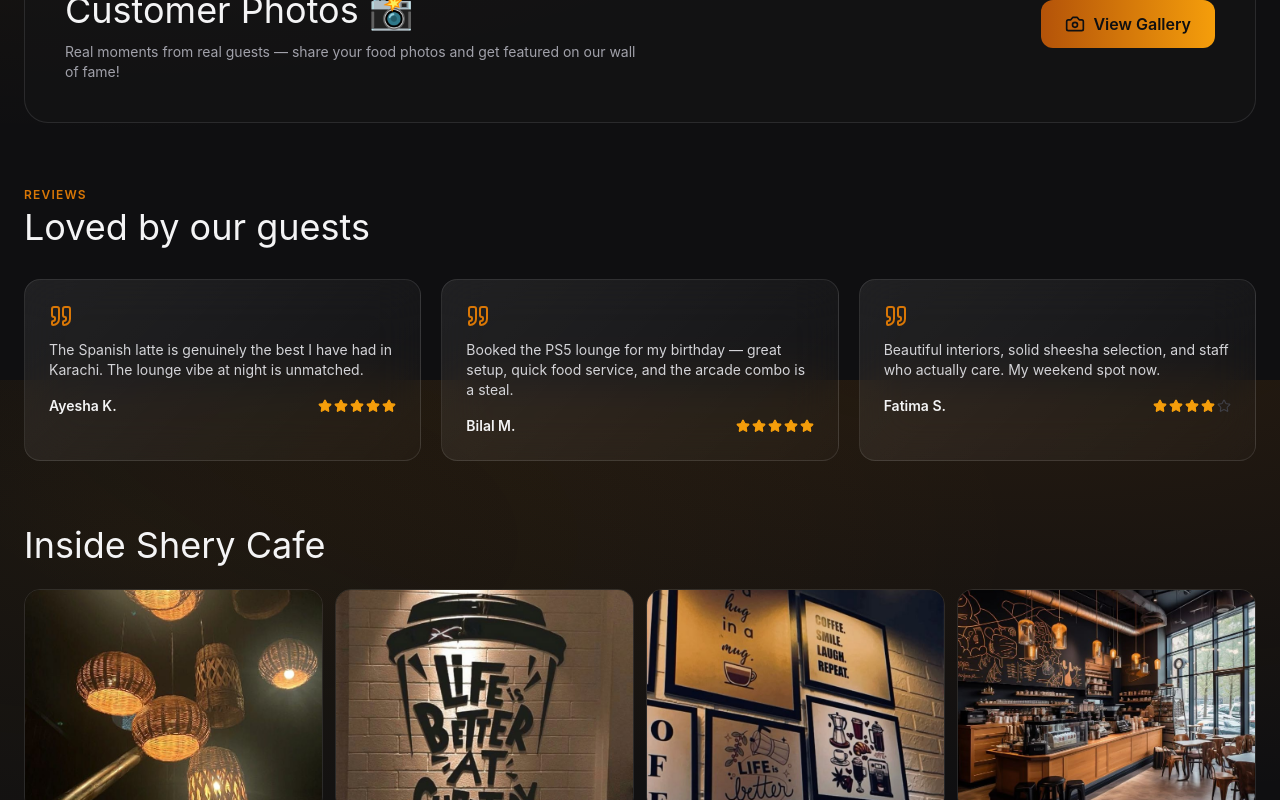
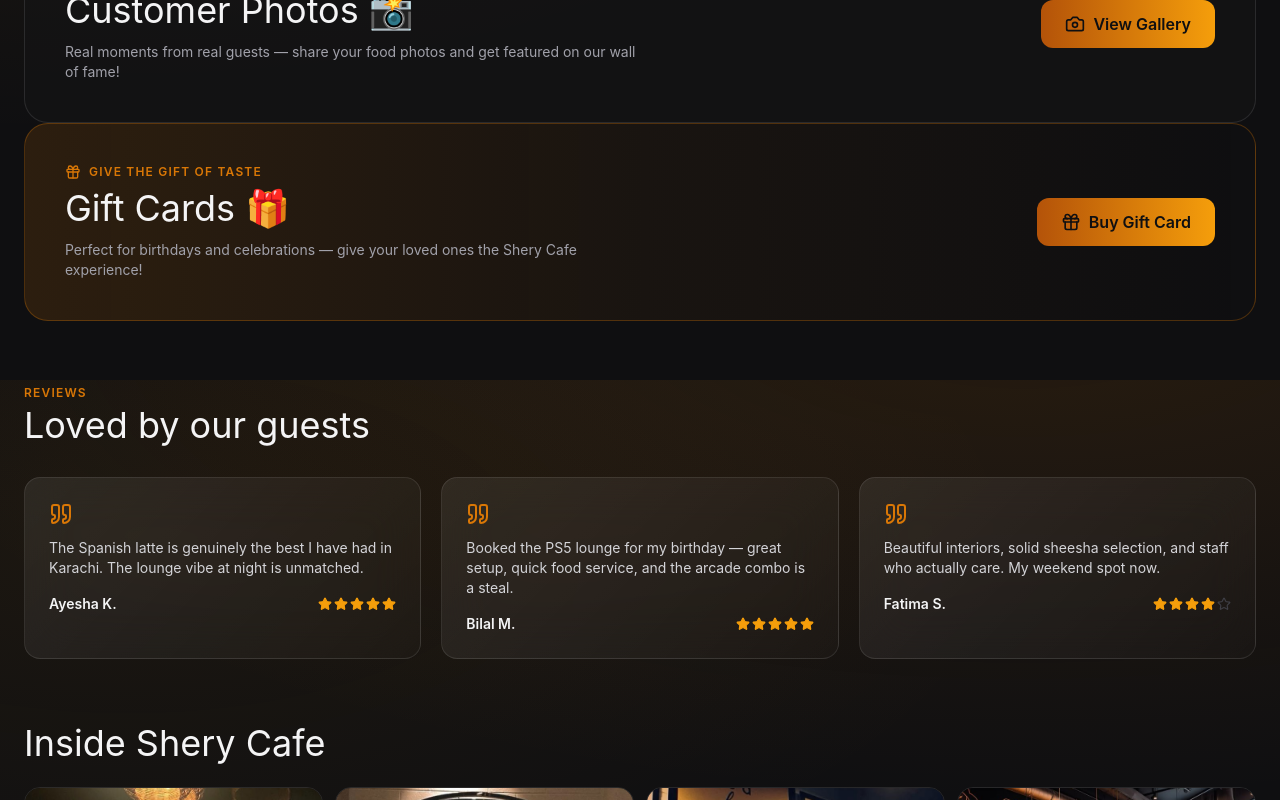
Before and after one commit to sheharyarshahid009-maker/shery-cafe-, a Next.js app: page / in a window 1280 px wide. Shown: the part 2020-2820 px from the top of the page. Built offline with nearby package versions, Linux system fonts and the light colour scheme; no server answers; the database is empty.

Commit message:
final homepage with gift cards

```diff
--- a/src/app/page.tsx
+++ b/src/app/page.tsx
@@ -6,7 +6,7 @@
 import {
   Coffee, Gamepad2, MapPin, Phone, Quote, ShoppingBag, Star,
   CalendarCheck, Facebook, Instagram, Twitter, Award, Clock,
-  PartyPopper, Camera, QrCode,
+  PartyPopper, Camera, QrCode, Gift,
 } from "lucide-react";
 import Hero from "@/components/Hero";
 import { useEffect, useState } from "react";
@@ -18,9 +18,7 @@
   { name: "Bilal M.", text: "Booked the PS5 lounge for my birthday — great setup, quick food service, and the arcade combo is a steal.", rating: 5 },
   { name: "Fatima S.", text: "Beautiful interiors, solid sheesha selection, and staff who actually care. My weekend spot now.", rating: 4 },
 ];
-
 const GALLERY = ["/cafe1.jpg", "/cafe2.jpg", "/cafe3.jpg", "/cafe4.jpg"];
-
 const GAMING = [
   { label: "PS5", desc: "Latest titles on 4K setup", id: "photo-1606813907291-d86efa9b94db" },
   { label: "VR", desc: "Immersive virtual reality", id: "photo-1622979135225-d2ba269cf1ac" },
@@ -36,12 +34,9 @@
       setFeatured(items.filter((i) => i.tags.includes("Bestseller") || i.tags.includes("Chef Special")).slice(0, 4));
     }).catch(() => {});
   }, []);
-
   return (
     <div>
       <Hero />
-
-      {/* Featured */}
       <section className="mx-auto max-w-7xl px-4 py-16 sm:px-6">
         <div className="mb-8 flex items-end justify-between">
           <div>
@@ -53,11 +48,7 @@
         <div className="auto-grid">
           {featured.map((item, i) => (
             <motion.div key={item.id} initial={{ opacity: 0, y: 20 }} whileInView={{ opacity: 1, y: 0 }} viewport={{ once: true }} transition={{ duration: 0.4, delay: i * 0.08 }} className="glass overflow-hidden">
-              {item.imageUrl && (
-                <div className="relative h-40">
-                  <Image src={item.imageUrl} alt={item.title} fill className="object-cover" sizes="25vw" />
-                </div>
-              )}
+              {item.imageUrl && (<div className="relative h-40"><Image src={item.imageUrl} alt={item.title} fill className="object-cover" sizes="25vw" /></div>)}
               <div className="p-4">
                 <p className="font-semibold text-zinc-50">{item.title}</p>
                 <div className="mt-2 flex items-center justify-between">
@@ -69,8 +60,6 @@
           ))}
         </div>
       </section>
-
-      {/* Play area teaser */}
       <section className="border-y border-white/10 bg-ink-900/60">
         <div className="mx-auto max-w-7xl px-4 py-16 sm:px-6">
           <motion.div initial={{ opacity: 0, y: 16 }} whileInView={{ opacity: 1, y: 0 }} viewport={{ once: true }} transition={{ duration: 0.5 }} className="text-center">
@@ -87,17 +76,12 @@
               <motion.div key={g.label} initial={{ opacity: 0, y: 16 }} whileInView={{ opacity: 1, y: 0 }} viewport={{ once: true }} transition={{ duration: 0.4, delay: i * 0.08 }} className="group relative h-52 overflow-hidden rounded-2xl border border-white/10 md:h-64">
                 <Image src={g.id.startsWith("/") ? g.id : `https://images.unsplash.com/${g.id}?auto=format&fit=crop&w=600&q=80`} alt={g.label} fill className="object-cover transition-transform duration-500 group-hover:scale-105" sizes="25vw" />
                 <div className="absolute inset-0 bg-gradient-to-t from-black/80 via-black/20 to-transparent" />
-                <div className="absolute bottom-0 left-0 right-0 p-4">
-                  <p className="text-lg font-bold text-white">{g.label}</p>
-                  <p className="text-sm text-zinc-300">{g.desc}</p>
-                </div>
+                <div className="absolute bottom-0 left-0 right-0 p-4"><p className="text-lg font-bold text-white">{g.label}</p><p className="text-sm text-zinc-300">{g.desc}</p></div>
               </motion.div>
             ))}
           </div>
         </div>
       </section>
-
-      {/* Party banner */}
       <section className="mx-auto max-w-7xl px-4 sm:px-6">
         <motion.div initial={{ opacity: 0, y: 20 }} whileInView={{ opacity: 1, y: 0 }} viewport={{ once: true }} transition={{ duration: 0.5 }} className="relative overflow-hidden rounded-3xl border border-gold-500/30 bg-gradient-to-r from-gold-500/15 via-gold-500/5 to-transparent p-8 sm:p-12">
           <div className="pointer-events-none absolute -top-20 -right-20 h-56 w-56 rounded-full bg-gold-500/20 blur-3xl" />
@@ -111,8 +95,6 @@
           </div>
         </motion.div>
       </section>
-
-      {/* Events teaser */}
       <section className="mx-auto max-w-7xl px-4 sm:px-6">
         <motion.div initial={{ opacity: 0, y: 20 }} whileInView={{ opacity: 1, y: 0 }} viewport={{ once: true }} transition={{ duration: 0.5 }} className="relative overflow-hidden rounded-3xl border border-white/10 bg-ink-900/60 p-8 sm:p-10">
           <div className="relative flex flex-col items-start gap-6 md:flex-row md:items-center md:justify-between">
@@ -125,8 +107,6 @@
           </div>
         </motion.div>
       </section>
-
-      {/* Gallery teaser */}
       <section className="mx-auto max-w-7xl px-4 sm:px-6">
         <motion.div initial={{ opacity: 0, y: 20 }} whileInView={{ opacity: 1, y: 0 }} viewport={{ once: true }} transition={{ duration: 0.5 }} className="relative overflow-hidden rounded-3xl border border-white/10 bg-ink-900/60 p-8 sm:p-10">
           <div className="relative flex flex-col items-start gap-6 md:flex-row md:items-center md:justify-between">
@@ -139,8 +119,18 @@
           </div>
         </motion.div>
       </section>
-
-      {/* Reviews */}
+      <section className="mx-auto max-w-7xl px-4 sm:px-6">
+        <motion.div initial={{ opacity: 0, y: 20 }} whileInView={{ opacity: 1, y: 0 }} viewport={{ once: true }} transition={{ duration: 0.5 }} className="relative overflow-hidden rounded-3xl border border-gold-500/30 bg-gradient-to-r from-gold-500/15 via-gold-500/5 to-transparent p-8 sm:p-10">
+          <div className="relative flex flex-col items-start gap-6 md:flex-row md:items-center md:justify-between">
+            <div>
+              <p className="flex items-center gap-2 text-xs font-semibold uppercase tracking-widest text-gold-500"><Gift className="h-4 w-4" /> Give The Gift Of Taste</p>
+              <h2 className="section-title mt-2">Gift Cards 🎁</h2>
+              <p className="mt-3 max-w-xl text-sm text-zinc-400">Perfect for birthdays and celebrations — give your loved ones the Shery Cafe experience!</p>
+            </div>
+            <Link href="/gift-cards" className="btn-gold shrink-0"><Gift className="h-5 w-5" /> Buy Gift Card</Link>
+          </div>
+        </motion.div>
+      </section>
       <section className="mx-auto max-w-7xl px-4 py-16 sm:px-6">
         <p className="text-xs font-semibold uppercase tracking-widest text-gold-500">Reviews</p>
         <h2 className="section-title mt-1">Loved by our guests</h2>
@@ -151,18 +141,12 @@
               <blockquote className="text-sm text-zinc-300">{r.text}</blockquote>
               <figcaption className="mt-4 flex items-center justify-between">
                 <span className="text-sm font-semibold text-zinc-100">{r.name}</span>
-                <span className="flex gap-0.5">
-                  {Array.from({ length: 5 }).map((_, s) => (
-                    <Star key={s} className={`h-3.5 w-3.5 ${s < r.rating ? "fill-gold-400 text-gold-400" : "text-zinc-700"}`} />
-                  ))}
-                </span>
+                <span className="flex gap-0.5">{Array.from({ length: 5 }).map((_, s) => (<Star key={s} className={`h-3.5 w-3.5 ${s < r.rating ? "fill-gold-400 text-gold-400" : "text-zinc-700"}`} />))}</span>
               </figcaption>
             </motion.figure>
           ))}
         </div>
       </section>
-
-      {/* Gallery */}
       <section className="mx-auto max-w-7xl px-4 pb-16 sm:px-6">
         <h2 className="section-title">Inside Shery Cafe</h2>
         <div className="mt-6 grid grid-cols-2 gap-3 md:grid-cols-4">
@@ -173,8 +157,6 @@
           ))}
         </div>
       </section>
-
-      {/* Owner */}
       <section className="mx-auto max-w-7xl px-4 pb-20 sm:px-6">
         <div className="glass relative overflow-hidden p-6 sm:p-10">
           <div className="pointer-events-none absolute -top-24 -right-24 h-64 w-64 rounded-full bg-gold-500/10 blur-3xl" />
@@ -183,10 +165,7 @@
             <motion.div initial={{ opacity: 0, x: -24 }} whileInView={{ opacity: 1, x: 0 }} viewport={{ once: true }} transition={{ duration: 0.5 }} className="relative h-80 overflow-hidden rounded-2xl border border-gold-500/30 sm:h-96 md:col-span-2">
               <Image src="/owner.jpg" alt="Muhammad Shehryar Khan — Founder of Shery Cafe" fill className="object-cover object-[center_25%]" sizes="40vw" />
               <div className="pointer-events-none absolute inset-0 bg-gradient-to-t from-ink-950/70 via-transparent to-transparent" />
-              <div className="absolute bottom-4 left-4 right-4">
-                <p className="text-lg font-bold text-white">Muhammad Shehryar Khan</p>
-                <p className="text-sm text-gold-400">Founder & CEO</p>
-              </div>
+              <div className="absolute bottom-4 left-4 right-4"><p className="text-lg font-bold text-white">Muhammad Shehryar Khan</p><p className="text-sm text-gold-400">Founder & CEO</p></div>
             </motion.div>
             <motion.div initial={{ opacity: 0, x: 24 }} whileInView={{ opacity: 1, x: 0 }} viewport={{ once: true }} transition={{ duration: 0.5 }} className="md:col-span-3">
               <p className="text-xs font-semibold uppercase tracking-widest text-gold-500">Meet the owner</p>
@@ -194,22 +173,10 @@
               <p className="mt-2 text-sm font-medium text-gold-400">Founder & CEO — Shery Cafe</p>
               <p className="mt-4 text-sm leading-relaxed text-zinc-400">The visionary behind Shery Cafe — built on a simple promise: great taste, unforgettable vibe, and entertainment under one roof. From handpicked coffee beans to the perfect sheesha blend, every detail here carries his personal touch and passion for hospitality.</p>
               <div className="mt-6 grid grid-cols-2 gap-3 text-sm">
-                <div className="flex items-center gap-3 rounded-xl border border-white/10 bg-white/5 p-3">
-                  <span className="grid h-9 w-9 shrink-0 place-items-center rounded-full bg-gold-500/15 text-gold-400"><Award className="h-4 w-4" /></span>
-                  <div className="min-w-0"><p className="truncate font-semibold text-zinc-100">Premium Quality</p><p className="truncate text-xs text-zinc-500">Best ingredients</p></div>
-                </div>
-                <div className="flex items-center gap-3 rounded-xl border border-white/10 bg-white/5 p-3">
-                  <span className="grid h-9 w-9 shrink-0 place-items-center rounded-full bg-gold-500/15 text-gold-400"><Clock className="h-4 w-4" /></span>
-                  <div><p className="font-semibold text-zinc-100">Open Daily</p><p className="text-xs text-zinc-500">12 PM – 2 AM</p></div>
-                </div>
-                <a href="tel:03396030012" className="flex items-center gap-3 rounded-xl border border-white/10 bg-white/5 p-3 transition hover:border-gold-500/40">
-                  <span className="grid h-9 w-9 shrink-0 place-items-center rounded-full bg-gold-500/15 text-gold-400"><Phone className="h-4 w-4" /></span>
-                  <div><p className="font-semibold text-zinc-100">0339 6030012</p><p className="text-xs text-zinc-500">Call us</p></div>
-                </a>
-                <div className="flex items-center gap-3 rounded-xl border border-white/10 bg-white/5 p-3">
-                  <span className="grid h-9 w-9 shrink-0 place-items-center rounded-full bg-gold-500/15 text-gold-400"><MapPin className="h-4 w-4" /></span>
-                  <div><p className="font-semibold text-zinc-100">Defence Phase VI</p><p className="text-xs text-zinc-500">Karachi</p></div>
-                </div>
+                <div className="flex items-center gap-3 rounded-xl border border-white/10 bg-white/5 p-3"><span className="grid h-9 w-9 shrink-0 place-items-center rounded-full bg-gold-500/15 text-gold-400"><Award className="h-4 w-4" /></span><div className="min-w-0"><p className="truncate font-semibold text-zinc-100">Premium Quality</p><p className="truncate text-xs text-zinc-500">Best ingredients</p></div></div>
+                <div className="flex items-center gap-3 rounded-xl border border-white/10 bg-white/5 p-3"><span className="grid h-9 w-9 shrink-0 place-items-center rounded-full bg-gold-500/15 text-gold-400"><Clock className="h-4 w-4" /></span><div><p className="font-semibold text-zinc-100">Open Daily</p><p className="text-xs text-zinc-500">12 PM – 2 AM</p></div></div>
+                <a href="tel:03396030012" className="flex items-center gap-3 rounded-xl border border-white/10 bg-white/5 p-3 transition hover:border-gold-500/40"><span className="grid h-9 w-9 shrink-0 place-items-center rounded-full bg-gold-500/15 text-gold-400"><Phone className="h-4 w-4" /></span><div><p className="font-semibold text-zinc-100">0339 6030012</p><p className="text-xs text-zinc-500">Call us</p></div></a>
+                <div className="flex items-center gap-3 rounded-xl border border-white/10 bg-white/5 p-3"><span className="grid h-9 w-9 shrink-0 place-items-center rounded-full bg-gold-500/15 text-gold-400"><MapPin className="h-4 w-4" /></span><div><p className="font-semibold text-zinc-100">Defence Phase VI</p><p className="text-xs text-zinc-500">Karachi</p></div></div>
               </div>
               <div className="mt-6 flex items-center gap-3">
                 <span className="text-xs font-semibold uppercase tracking-widest text-zinc-500">Follow</span>
@@ -221,18 +188,13 @@
           </div>
         </div>
       </section>
-
-      {/* Footer */}
       <footer className="border-t border-white/10 bg-ink-900/70">
         <div className="mx-auto grid max-w-7xl gap-8 px-4 py-12 sm:px-6 md:grid-cols-3">
           <div>
             <p className="font-display text-xl font-bold">Shery <span className="gold-text">Cafe</span></p>
             <p className="mt-2 text-sm text-zinc-400">Taste, Vibe & Entertainment. Open daily 12 PM – 2 AM.</p>
           </div>
-          <div>
-            <p className="label">Visit</p>
-            <p className="text-sm text-zinc-400">Defence Phase VI, Karachi<br />0339 6030012</p>
-          </div>
+          <div><p className="label">Visit</p><p className="text-sm text-zinc-400">Defence Phase VI, Karachi<br />0339 6030012</p></div>
           <div>
             <p className="label">Quick links</p>
             <div className="flex flex-col gap-1 text-sm">
@@ -241,6 +203,7 @@
               <Link href="/party" className="text-zinc-400 hover:text-gold-400"><span className="inline-flex items-center gap-1.5"><PartyPopper className="h-3.5 w-3.5" /> Book a party</span></Link>
               <Link href="/events" className="text-zinc-400 hover:text-gold-400"><span className="inline-flex items-center gap-1.5"><CalendarCheck className="h-3.5 w-3.5" /> Upcoming events</span></Link>
               <Link href="/gallery" className="text-zinc-400 hover:text-gold-400"><span className="inline-flex items-center gap-1.5"><Camera className="h-3.5 w-3.5" /> Customer photos</span></Link>
+              <Link href="/gift-cards" className="text-zinc-400 hover:text-gold-400"><span className="inline-flex items-center gap-1.5"><Gift className="h-3.5 w-3.5" /> Gift cards</span></Link>
               <Link href="/tables" className="text-zinc-500 hover:text-gold-400"><span className="inline-flex items-center gap-1.5"><QrCode className="h-3.5 w-3.5" /> Table QR codes</span></Link>
               <Link href="/admin/login" className="text-zinc-500 hover:text-gold-400"><span className="inline-flex items-center gap-1.5"><Coffee className="h-3.5 w-3.5" /> Admin</span></Link>
             </div>
```
